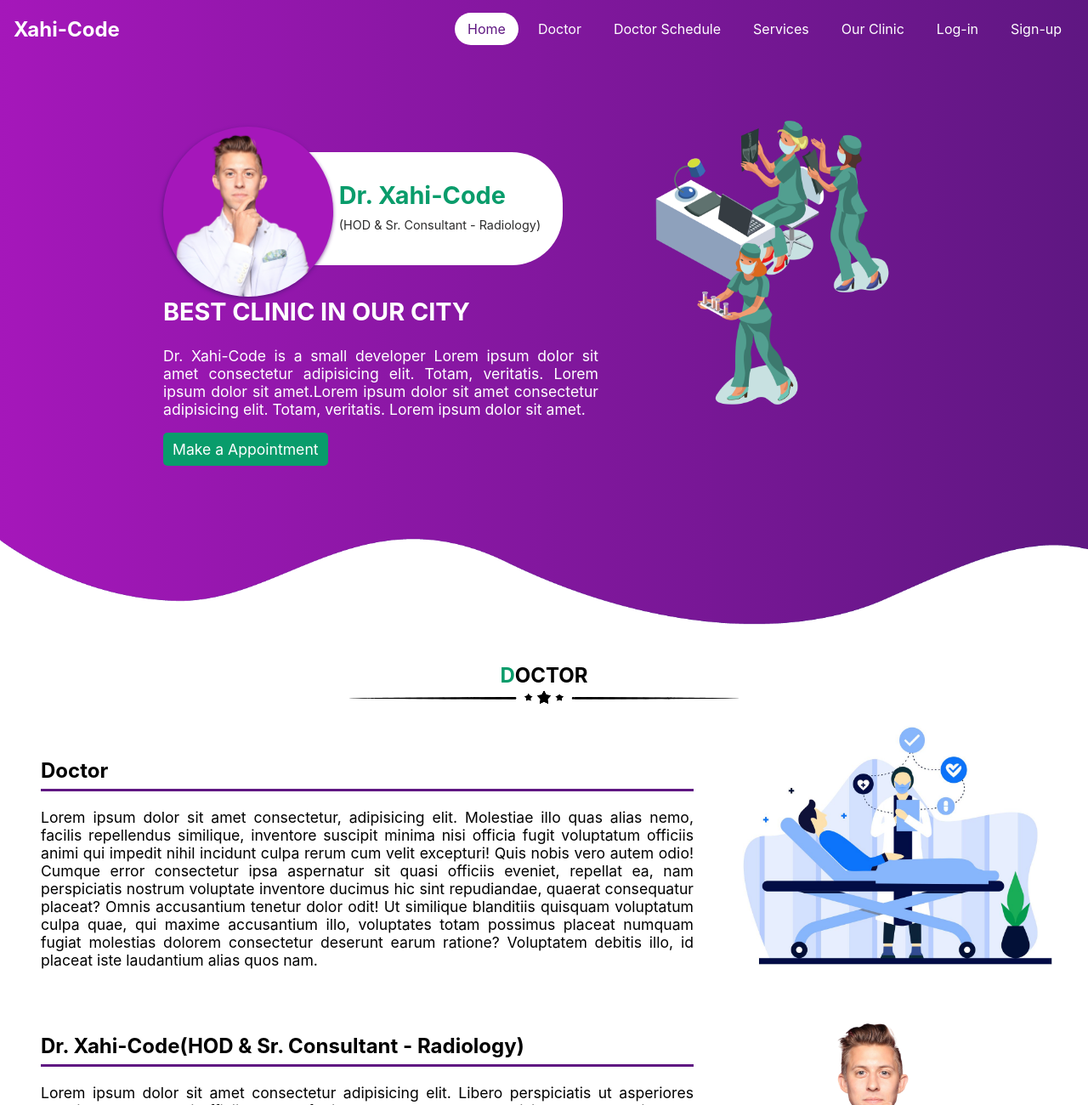
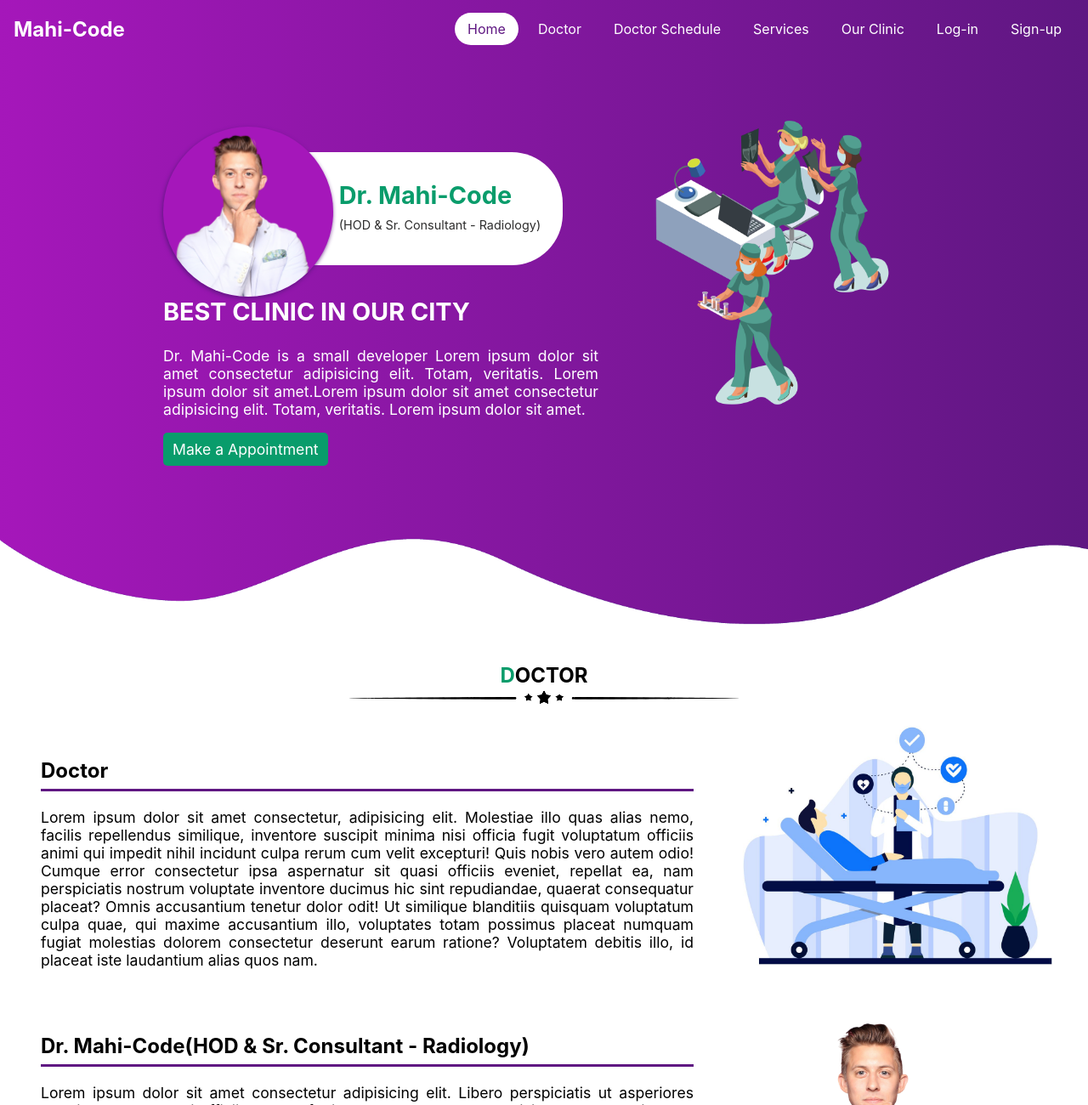
Before and after one commit to mahipal-capsitech/doctor, a plain HTML site: page index.html in a window 1280 px wide. Shown: the top 1300 px of the page at 85% size. Drawn offline with Linux system fonts and the light colour scheme.

Commit message:
Update index.html

```diff
--- a/index.html
+++ b/index.html
@@ -5,7 +5,7 @@
     <meta charset="UTF-8">
     <meta http-equiv="X-UA-Compatible" content="IE=edge">
     <meta name="viewport" content="width=device-width, initial-scale=1.0">
-    <title>Clinic Management System Create by Xahi-Code</title>
+    <title>Clinic Management System Create by Mahi-Code</title>
     <link rel="stylesheet" href="css/style2.css">
     <link rel="stylesheet" href="css/media.css">
     <link rel="icon shortcut" href="image/doctor.ico">
@@ -75,7 +75,7 @@
 <body>
     <nav>
         <div class="logo">
-            <h2>Xahi-Code</h2>
+            <h2>Mahi-Code</h2>
         </div>
         <div class="menu">
             <a href="#" class="active-close">&times;</a>
@@ -148,11 +148,11 @@
             <div class="details">
             <div class="details-img">
                     <img src="image/doctor.png" alt="" class="doct-img">
-                    <div class="new"><h1>Dr. Xahi-Code</h1>
+                    <div class="new"><h1>Dr. Mahi-Code</h1>
                 <p>(HOD & Sr. Consultant - Radiology)</p></div>
                 </div>
                 <h1><span>BEST</span>  CLINIC IN OUR CITY</h1>
-                <p>Dr. Xahi-Code is a small developer Lorem ipsum dolor sit amet consectetur adipisicing elit.
+                <p>Dr. Mahi-Code is a small developer Lorem ipsum dolor sit amet consectetur adipisicing elit.
                     Totam, veritatis. Lorem ipsum dolor sit
                     amet.Lorem ipsum dolor sit amet consectetur adipisicing elit. Totam, veritatis. Lorem ipsum dolor
                     sit
@@ -194,7 +194,7 @@
         </div>
         <div class="doc-detail">
             <div class="para">
-                <h2>Dr. Xahi-Code(HOD & Sr. Consultant - Radiology)</h2>
+                <h2>Dr. Mahi-Code(HOD & Sr. Consultant - Radiology)</h2>
                 <p>Lorem ipsum dolor sit amet consectetur adipisicing elit. Libero perspiciatis ut asperiores laboriosam
                     sed quasi officiis, harum fugiat nam voluptates quos nisi nulla vel sequi, culpa saepe laborum
                     accusamus porro doloremque! Esse quisquam rem itaque. Natus, nulla quasi quos autem accusantium
@@ -230,7 +230,7 @@
                                   <tr>
 
                   <td>12-10-2021</td>
-                  <td>Dr. Xahi-Code</td>
+                  <td>Dr. Mahi-Code</td>
                   <td>10:00 AM</td>
                   <td>2:00 PM</td>
                                     <td ><span class="available" style="background-color:green">Available</span></td>
@@ -374,7 +374,7 @@
         </div>
         <div class="developer">
             <p>Copyright 2021 by Refsnes Data. All Rights Reserved.</p>
-            <p>Xahi-Code is Powered by This Website</p>
+            <p>Mahi-Code is Powered by This Website</p>
         </div>
     </section>
 </body>
```
